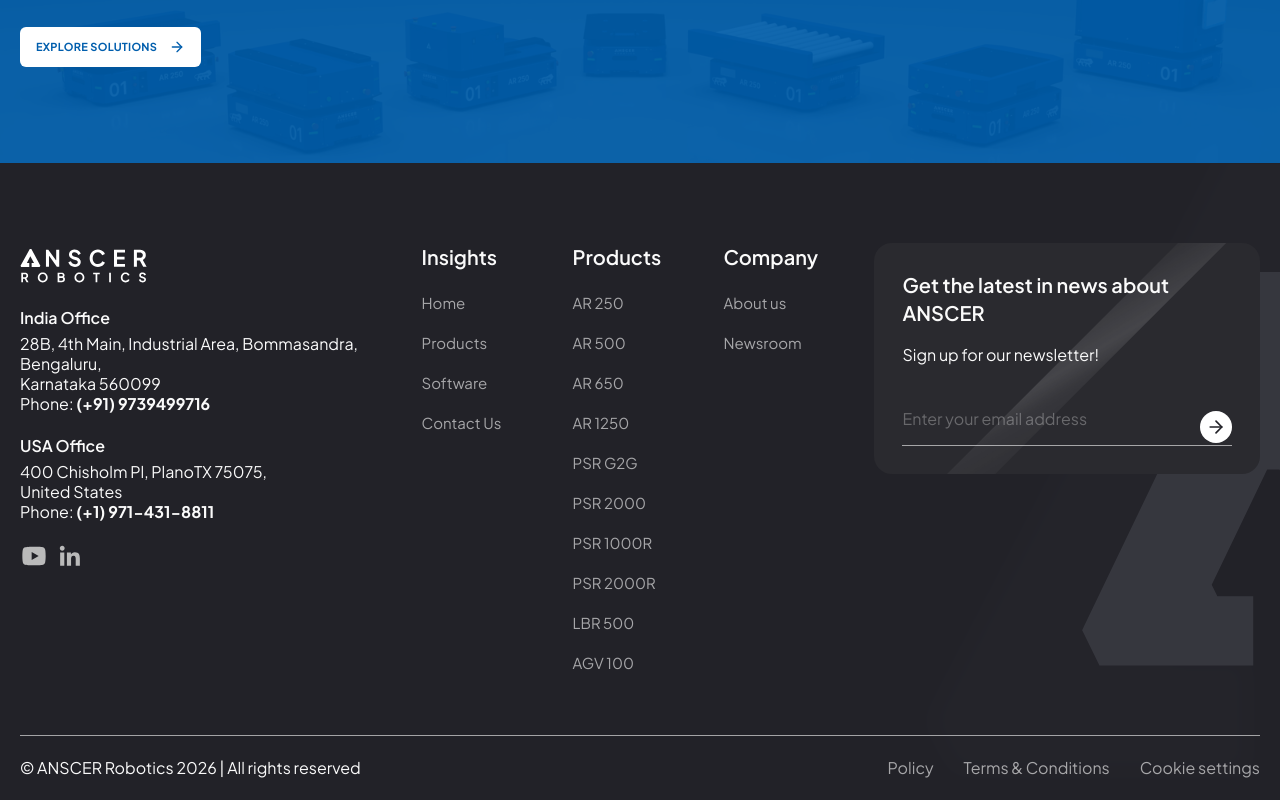
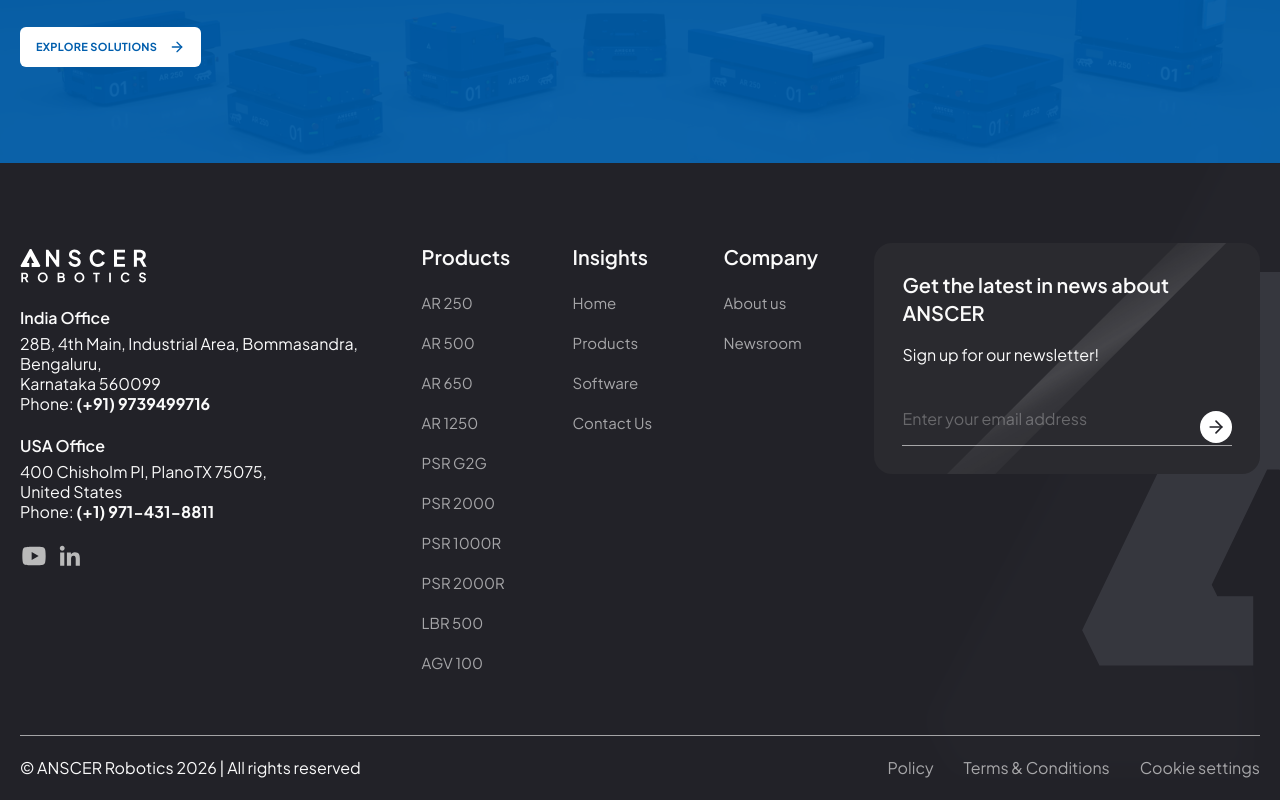
Before and after one commit to Rajath-gatty/anscer-cms, a Next.js app: page / in a window 1280 px wide. Shown: the part 8263-9063 px from the top of the page. Built offline with nearby package versions, Linux system fonts and the light colour scheme.

Commit message:
Reorder Insights section in SiteFooter for improved structure and consistency

```diff
--- a/app/components/home/SiteFooter.tsx
+++ b/app/components/home/SiteFooter.tsx
@@ -3,15 +3,6 @@
 import { imagePath } from "./assets";
 
 const footerColumns = [
-  {
-    heading: "Insights",
-    links: [
-      { label: "Home", href: "#" },
-      { label: "Products", href: "#robots" },
-      { label: "Software", href: "#software" },
-      { label: "Contact Us", href: "#contact" },
-    ],
-  },
   {
     heading: "Products",
     links: [
@@ -25,6 +16,15 @@
       { label: "PSR 2000R", href: "#robots" },
       { label: "LBR 500", href: "#robots" },
       { label: "AGV 100", href: "#robots" },
+    ],
+  },
+  {
+    heading: "Insights",
+    links: [
+      { label: "Home", href: "#" },
+      { label: "Products", href: "#robots" },
+      { label: "Software", href: "#software" },
+      { label: "Contact Us", href: "#contact" },
     ],
   },
   {
```
